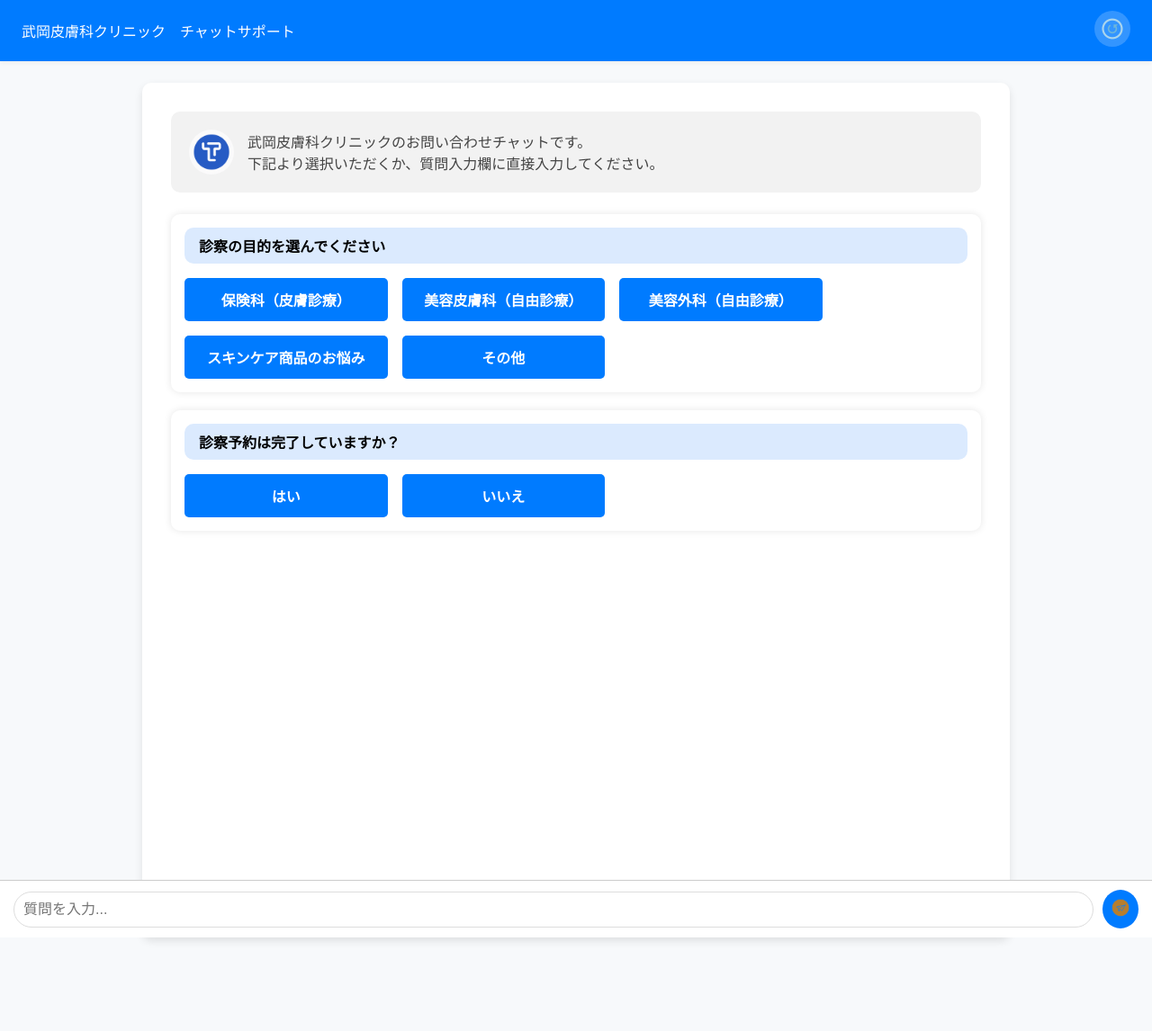
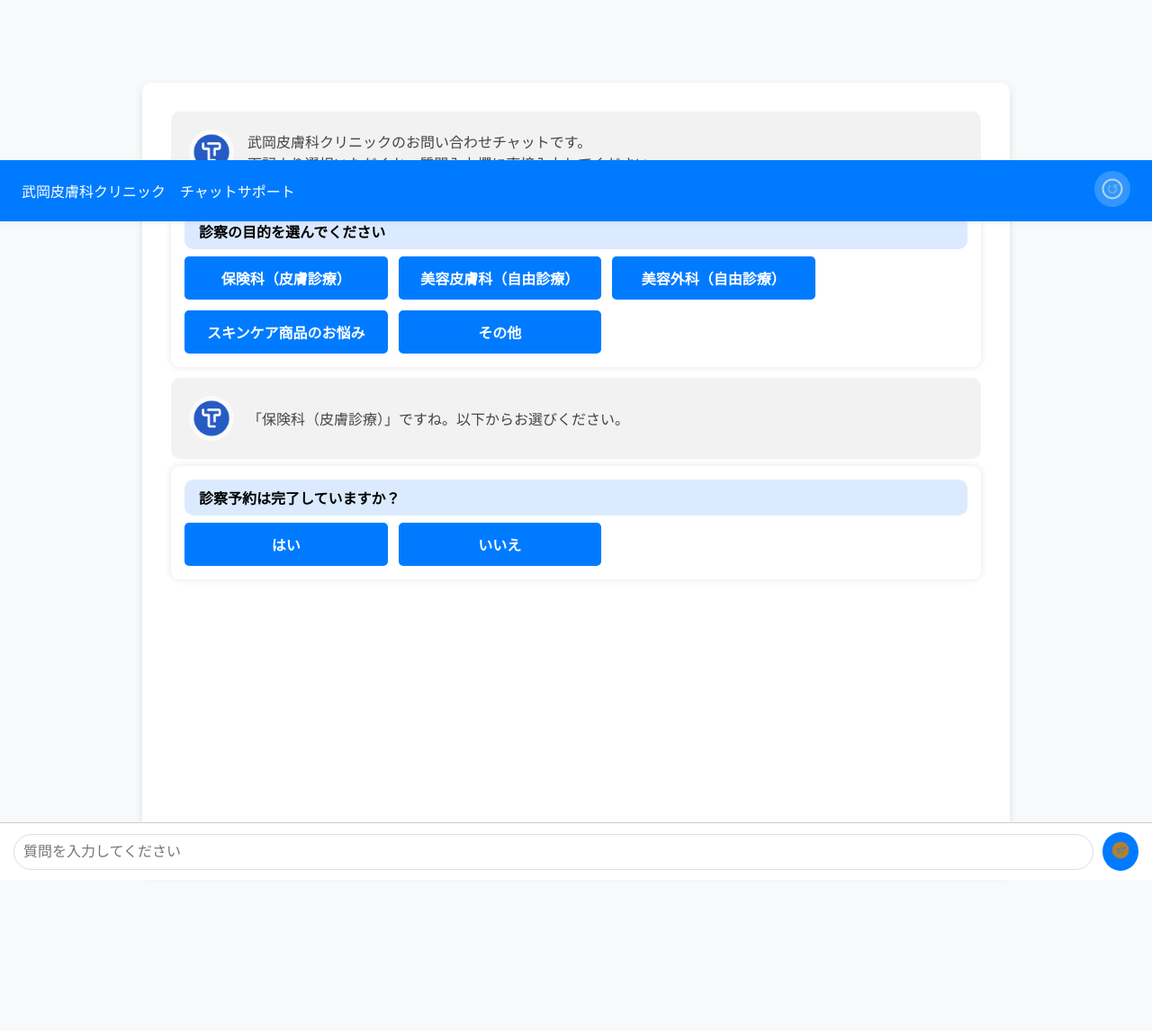
Before and after one commit to nanahoshitennto/bagtorio-chatbot, a Flask app: page /question/q01 in a window 1280 px wide, after a click on "保険科（皮膚診療）". Shown: the whole page at 90% size. After the commit the page ends 968 px from the top, so only its background shows below. Run offline with Flask 3, Linux system fonts and the light colour scheme; data comes from the database, SQL or seed files in the repository.

Commit message:
スタイルや表示間隔などの修正

```diff
--- a/static/style.css
+++ b/static/style.css
@@ -1,12 +1,16 @@
-/* 全体設定 */
+/* =========================
+   全体設定
+========================= */
 body {
     margin: 0;
     font-family: "Helvetica Neue", sans-serif;
     background-color: #f7f9fb;
-    padding-bottom: 80px; /* フッターの高さ確保 */
+    padding-bottom: 80px;
 }
 
-/* ヘッダー */
+/* =========================
+   ヘッダー（固定）
+========================= */
 .header {
     background-color: #007bff;
     padding: 12px 24px;
@@ -15,6 +19,9 @@ body {
     justify-content: space-between;
     box-shadow: 0 2px 4px rgba(0,0,0,0.05);
     color: white;
+    position: sticky;
+    top: 0;
+    z-index: 1000;
 }
 
 .header-inner {
@@ -41,7 +48,9 @@ body {
     right: 20px;
 }
 
-/* リセットボタン */
+/* =========================
+   リセットボタン
+========================= */
 .reset-btn img,
 .reset-icon,
 .reset-img {
@@ -60,12 +69,16 @@ body {
     background-color: rgba(255,255,255,0.4);
 }
 
-/* メインコンテンツ */
+/* =========================
+   メイン
+========================= */
 .main-content {
     padding: 24px;
 }
 
-/* チャットボックス */
+/* =========================
+   チャットボックス
+========================= */
 .chat-box {
     background: white;
     padding: 2rem;
@@ -75,7 +88,13 @@ body {
     box-shadow: 0 4px 10px rgba(0, 0, 0, 0.1);
 }
 
-/* チャットヘッダー（ロゴ＋説明） */
+.chat-box > *:not(:last-child) {
+    margin-bottom: 0.75rem;
+}
+
+/* =========================
+   チャットヘッダー
+========================= */
 .chat-header {
     background-color: #f2f2f2;
     padding: 20px;
@@ -83,7 +102,10 @@ body {
     gap: 15px;
     border-radius: 10px;
     align-items: center;
-    margin-bottom: 1.5rem;
+}
+
+.chat-header:not(:last-child) {
+    margin-bottom: 0.5rem;
 }
 
 .chat-logo {
@@ -98,7 +120,13 @@ body {
     color: #444;
 }
 
-/* チャット内容（質問表示） */
+/* =========================
+   質問とメッセージ
+========================= */
+.chat-message {
+    margin: 0;
+}
+
 .chat-message .question-text {
     background: #dbeafe;
     padding: 0.5rem 1rem;
@@ -106,9 +134,10 @@ body {
     font-weight: bold;
 }
 
-/* 質問ボックス */
+/* =========================
+   質問表示エリア
+========================= */
 .question-box {
-    margin-bottom: 20px;
     padding: 15px;
     background: #fff;
     border-radius: 10px;
@@ -117,20 +146,25 @@ body {
     max-height: 0;
     overflow: hidden;
     transition: max-height 0.5s ease, opacity 0.5s ease;
+    margin: 0;
 }
 
 .question-box.show {
     max-height: 1000px;
     opacity: 1;
+    margin-top: 0.5rem;
 }
 
-/* 選択肢 */
+/* =========================
+   選択肢ボタン
+========================= */
 .options-grid {
     display: flex;
     flex-wrap: wrap;
     justify-content: flex-start;
-    gap: 1rem;
-    margin-top: 1rem;
+    gap: 0.75rem;
+    margin-top: 0.5rem;
+    margin-bottom: 0;
 }
 
 .options-grid a {
@@ -152,7 +186,9 @@ body {
     background: #0056b3;
 }
 
-/* 終了メッセージ */
+/* =========================
+   終了メッセージ
+========================= */
 .end-message {
     text-align: center;
     font-size: 1.5rem;
@@ -160,7 +196,9 @@ body {
     padding: 2rem;
 }
 
-/* フッター入力欄 */
+/* =========================
+   フッター
+========================= */
 .chat-footer {
     position: fixed;
     bottom: 0;
@@ -197,7 +235,9 @@ body {
     filter: invert(1);
 }
 
-/* レスポンシブ */
+/* =========================
+   レスポンシブ対応
+========================= */
 @media (max-width: 768px) {
     .options-grid a {
         width: calc(50% - 1rem);
--- a/templates/question.html
+++ b/templates/question.html
@@ -20,9 +20,9 @@
         <div class="options-grid">
             {% for option in options %}
                 {% if option[1] and option[1] != 'None' %}
-                    <a onclick="showNextQuestion('q{{ option[1] }}')">{{ option[0] }}</a>
+                    <a onclick="showNextQuestion('q{{ option[1] }}', '{{ option[0] }}')">{{ option[0] }}</a>
                 {% else %}
-                    <a onclick="showNextQuestion('qend')">{{ option[0] }}</a>
+                    <a onclick="showNextQuestion('qend', '{{ option[0] }}')">{{ option[0] }}</a>
                 {% endif %}
             {% endfor %}
         </div>
@@ -37,40 +37,83 @@
         <div class="options-grid">
             {% for opt in q.options %}
                 {% if opt.next_id and opt.next_id != 'None' %}
-                    <a onclick="showNextQuestion('q{{ opt.next_id }}')">{{ opt.text }}</a>
+                    <a onclick="showNextQuestion('q{{ opt.next_id }}', '{{ opt.text }}')">{{ opt.text }}</a>
                 {% else %}
-                    <a onclick="showNextQuestion('qend')">{{ opt.text }}</a>
+                    <a onclick="showNextQuestion('qend', '{{ opt.text }}')">{{ opt.text }}</a>
                 {% endif %}
             {% endfor %}
         </div>
     </div>
     {% endfor %}
-
-    <!-- 終了メッセージ -->
-    <div class="question-box" id="qend">
-        <div class="end-message">ご回答ありがとうございました！</div>
-    </div>
-
 </div>
 
 <!-- フッター入力欄 -->
 <div class="chat-footer">
-    <input type="text" placeholder="質問を入力..." class="chat-input">
+    <input type="text" placeholder="質問を入力してください" class="chat-input">
     <button class="chat-send-btn">
         <img src="{{ url_for('static', filename='send-icon-blue.png') }}" alt="送信" class="send-icon">
     </button>
 </div>
 
+<!-- JavaScript -->
 <script>
-    function showNextQuestion(nextId) {
-        if (!nextId || nextId === 'qNone' || nextId === 'None') {
-            nextId = 'qend';
+function showNextQuestion(nextId, selectedText) {
+    if (!nextId || nextId === 'qNone' || nextId === 'None') {
+        nextId = 'qend';
+    }
+
+    const chatContainer = document.getElementById("chat-container");
+
+    if (nextId !== 'qend') {
+        const nextBox = document.getElementById(nextId);
+        if (!nextBox.classList.contains("show")) {
+            const commentDiv = document.createElement("div");
+            commentDiv.className = "chat-message chat-bot";
+            commentDiv.style.marginTop = "0.5rem";
+            commentDiv.style.marginBottom = "0.5rem";
+            commentDiv.innerHTML = `
+                <div class="chat-header">
+                    <img src="{{ url_for('static', filename='takeoka-icon.png') }}" alt="ロゴ" class="chat-logo">
+                    <p>「${selectedText}」ですね。以下からお選びください。</p>
+                </div>
+            `;
+            nextBox.parentNode.insertBefore(commentDiv, nextBox);
+            nextBox.classList.add("show");
         }
-        const nextBox = document.getElementById(nextId);
-        if (nextBox) {
-            nextBox.classList.add('show');
-            nextBox.scrollIntoView({ behavior: 'smooth' });
+        nextBox.scrollIntoView({ behavior: 'smooth' });
+    } else {
+        // 「最初に戻る」コメントを追加
+        const restartDiv = document.createElement("div");
+        restartDiv.className = "chat-message chat-bot";
+        restartDiv.style.marginTop = "0.5rem";
+        restartDiv.style.marginBottom = "0.5rem";
+        restartDiv.innerHTML = `
+            <div class="chat-header">
+                <img src="{{ url_for('static', filename='takeoka-icon.png') }}" alt="ロゴ" class="chat-logo">
+                <p>最初からやり直す場合は <a href="#" onclick="restartChat()" style="text-decoration: underline; color: #007BFF;">こちら</a></p>
+            </div>
+        `;
+        chatContainer.appendChild(restartDiv);
+        restartDiv.scrollIntoView({ behavior: 'smooth' });
+    }
+}
+
+function restartChat() {
+    const chatContainer = document.getElementById("chat-container");
+
+    const boxes = chatContainer.querySelectorAll(".question-box, .chat-message.chat-bot");
+    boxes.forEach(box => {
+        box.classList.remove("show");
+        if (box.classList.contains("chat-message")) {
+            box.remove();  // コメントは削除
         }
+    });
+
+    const first = document.querySelector(".question-box");
+    if (first) {
+        first.classList.add("show");
+        first.scrollIntoView({ behavior: 'smooth' });
     }
+}
 </script>
 {% endblock %}
```
